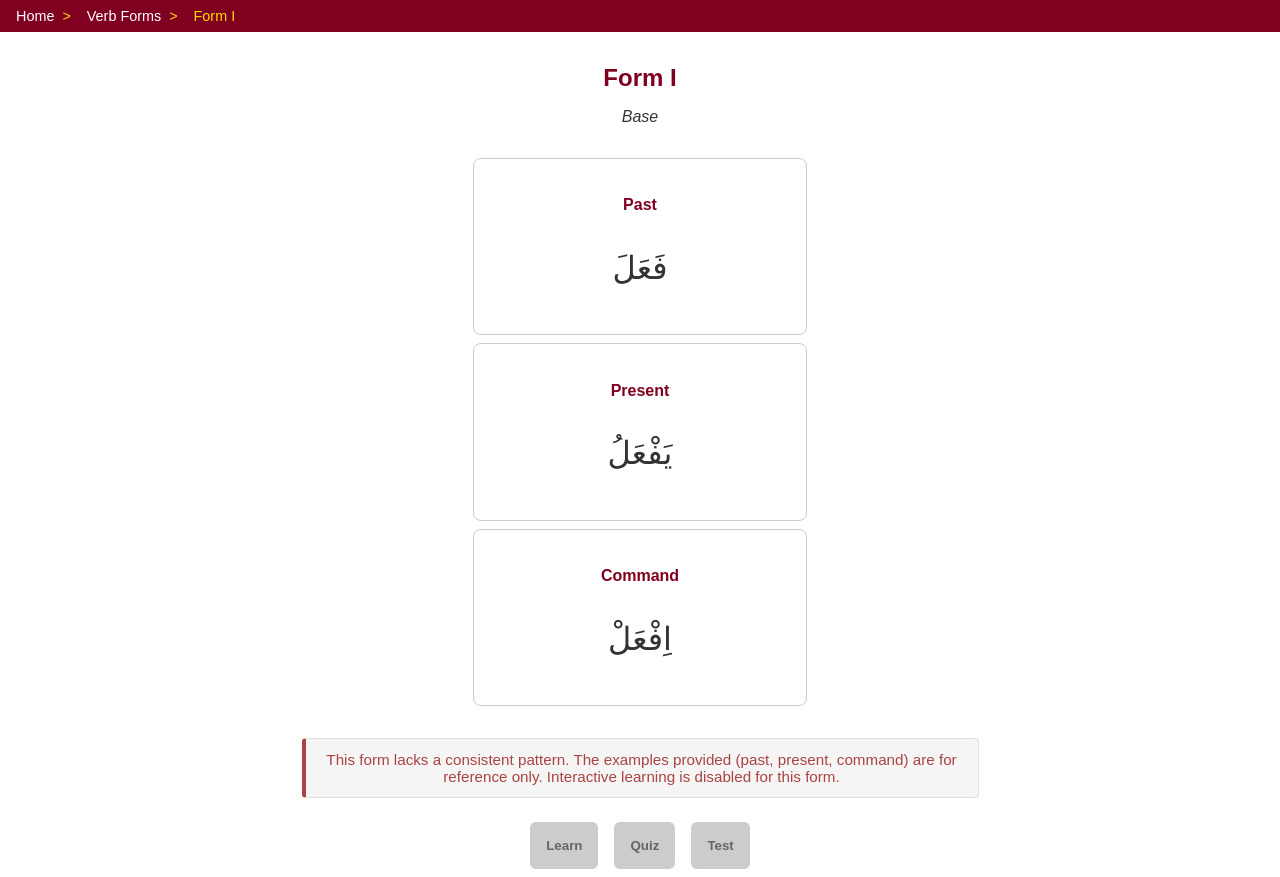
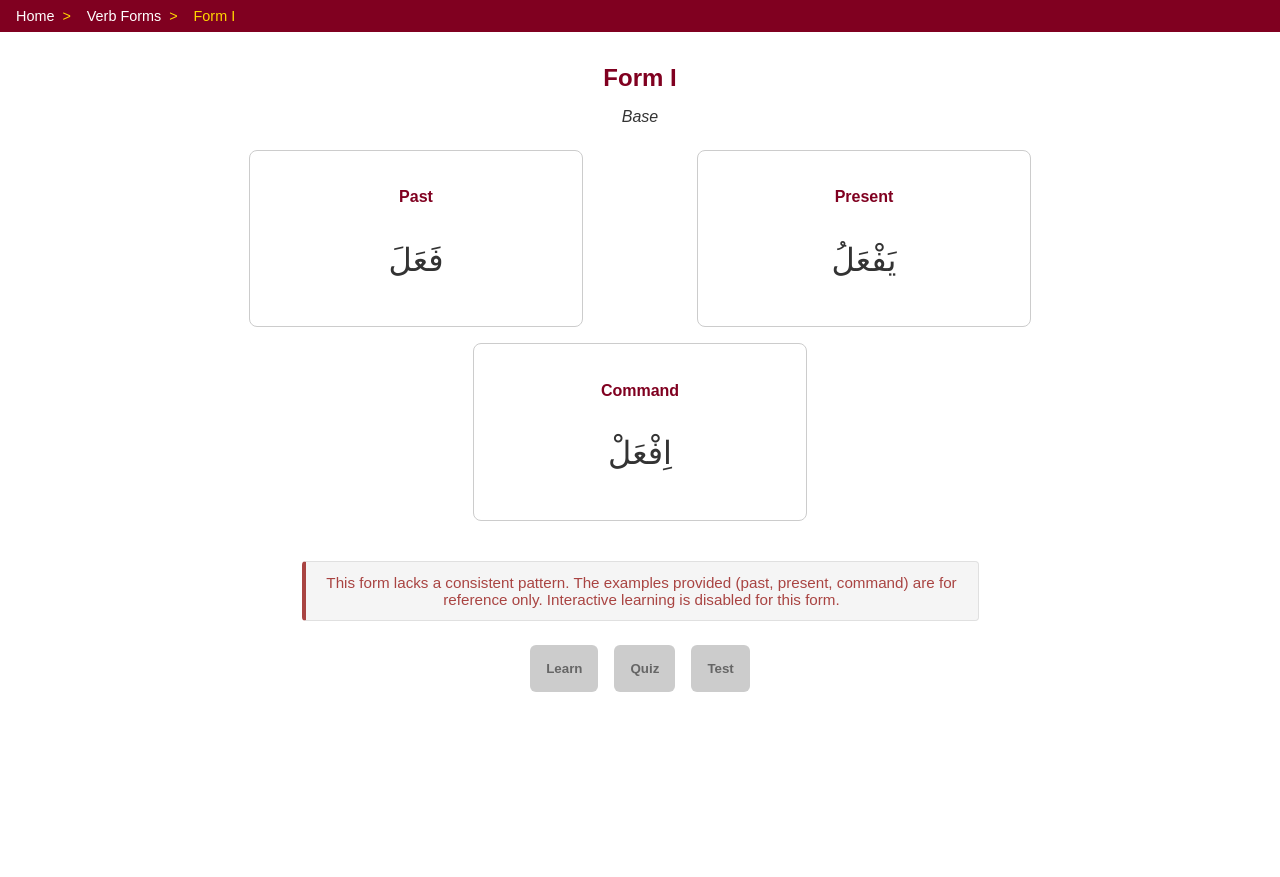
Before and after one commit to arafhossain/arabic-helper, a React (Create React App) app: page /verb-forms/form-i in a window 1280 px wide. After the commit the page ends 800 px from the top, so only its background shows below. Built offline with nearby package versions, Linux system fonts and the light colour scheme; a web font is replaced by a local one.

Commit message:
Conver overview styles to classes

```diff
--- /dev/null
+++ b/src/components/OverviewCard.css
@@ -0,0 +1,50 @@
+.overview {
+  text-align: center;
+  margin-top: 2rem;
+  .title {
+    margin-bottom: 0;
+  }
+  .meaning {
+    font-style: italic;
+  }
+  .card-container {
+    margin: auto auto 2rem auto;
+    display: flex;
+    flex-wrap: wrap;
+    width: 70%;
+    justify-items: center;
+    @media (min-width: 1800px) {
+      width: 65%;
+    }
+    @media (max-width: 600px) {
+      margin-top: 0;
+      margin-bottom: 0;
+    }
+  }
+
+  .card {
+    border: 1px solid #ccc;
+    border-radius: 8px;
+    padding: 1rem;
+    margin: 0.5rem auto;
+    width: 300px;
+    .title {
+      margin-bottom: 0.3rem;
+    }
+    .verb {
+      font-size: 2rem;
+    }
+  }
+
+  .footer {
+    margin-top: 2rem;
+    @media (max-width: 600px) {
+      margin-top: 1rem;
+    }
+  }
+
+  .button {
+    margin: 0.5rem;
+    padding: 1rem;
+  }
+}
--- a/src/components/OverviewCard.tsx
+++ b/src/components/OverviewCard.tsx
@@ -1,5 +1,6 @@
 import React from "react";
 import { ModeType, VerbForm, VerbTenseLabels } from "../models/VerbForm";
+import "./OverviewCard.css";
 
 type IOverviewCardProps = {
   formData: VerbForm;
@@ -11,33 +12,20 @@ export default function OverviewCard({
   setMode,
 }: IOverviewCardProps) {
   return (
-    <div style={{ textAlign: "center", marginTop: "2rem" }}>
-      <h2 style={{ marginBottom: "0" }}>{formData.name}</h2>
-      <p style={{ fontStyle: "italic" }}>{formData.meaning}</p>
+    <div className="overview">
+      <h2 className="title">{formData.name}</h2>
+      <p className="meaning">{formData.meaning}</p>
 
-      <div style={{ marginTop: "2rem" }}>
+      <div className="card-container">
         {formData.learnSet.map((form, idx) => (
-          <div
-            key={idx}
-            style={{
-              border: "1px solid #ccc",
-              borderRadius: "8px",
-              padding: "1rem",
-              margin: "0.5rem auto",
-              maxWidth: "300px",
-            }}
-          >
-            <h4 style={{ marginBottom: "0.3rem" }}>
-              {VerbTenseLabels[form.tense]}
-            </h4>
-            <p style={{ fontSize: "2rem" }} className="arabic-text">
-              {form.verb}
-            </p>
+          <div key={idx} className="card">
+            <h4 className="title">{VerbTenseLabels[form.tense]}</h4>
+            <p className="arabic-text verb">{form.verb}</p>
           </div>
         ))}
       </div>
 
-      <div style={{ marginTop: "2rem" }}>
+      <div className="footer">
         {formData.disclaimer && (
           <p className="form-disclaimer">{formData.disclaimer}</p>
         )}
@@ -48,8 +36,7 @@ export default function OverviewCard({
           return (
             <button
               key={mode}
-              style={{ margin: "0.5rem", padding: "1rem" }}
-              className={`mode-button ${isDisabled ? "disabled" : ""}`}
+              className={`mode-button button ${isDisabled ? "disabled" : ""}`}
               disabled={isDisabled}
               onClick={() => !isDisabled && setMode(mode)}
               data-tooltip={isDisabled ? hiddenMode?.tooltip : undefined}
```
